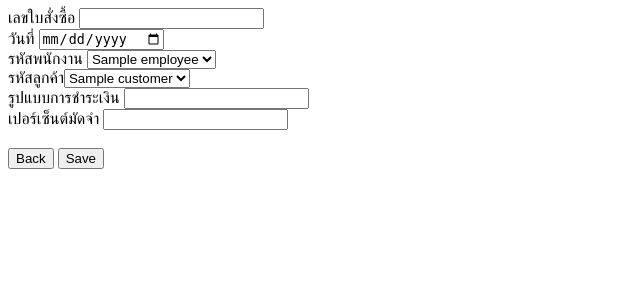
After one commit to suthidaKN/db21_008, a PHP site: template views/Quotation/newQuotation.php in a window 1280 px wide. The commit adds this page. Shown: the top 300 px of the page, without its empty margins (0-640 px from the left). Run offline with PHP 8.4, Linux system fonts and the light colour scheme; the template is opened without the code that fills it: most values are stand-ins (such as "Sample title", 1, 10 or a date in 2020).

Commit message:
NewQuotation

```diff
--- a/index.php
+++ b/index.php
@@ -16,6 +16,7 @@ if(isset($_GET['controller'])&&isset($_GET['action']))
     <?php echo "controller = ".$controller.", action = ".$action;?>
     <br>[<a href="?controller=pages&action=home">Home </a>] <br>
     <br>[<a href="?controller=Quotation&action=index">Quotation </a>] <br>
+
     <?php require_once("./routes.php");?>
 
 </body>
--- a/models/CustomerModel.php
+++ b/models/CustomerModel.php
@@ -9,6 +9,7 @@ class Customer
         $this->cusID = $cusID;
         $this->cusName = $cusName;
     }
+
     public static function getAll()
     {
         $customerList = [];
@@ -18,7 +19,7 @@ class Customer
         while ($my_row = $result->fetch_assoc()) {
             $cusID = $my_row[cusID];
             $cusName = $my_row[cusName];
-            $customerList[] = new Customer($cusID, $cusName);
+            $customerList[] = new Customer($cusID,$cusName);
         }
         require("connection_close.php");
 
--- a/models/EmployeeModel.php
+++ b/models/EmployeeModel.php
@@ -9,6 +9,7 @@ class Employee
         $this->empID = $empID;
         $this->empName = $empName;
     }
+
     public static function getAll()
     {
         $employeeList = [];
--- a/routes.php
+++ b/routes.php
@@ -1,5 +1,5 @@
 <?php
-$controllers = array('pages'=>['home', 'error'],'Quotation'=>['index']); //list controller
+$controllers = array('pages'=>['home', 'error'],'Quotation'=>['index','newQuotation','addQuotation']); //list controller
 
 function call($controller, $action){
     require_once("controllers/".$controller."_controller.php");
@@ -7,7 +7,9 @@ function call($controller, $action){
     {
         case "pages":  $controller = new PagesController();
                       break;
-        case "Quotation":  require_once("./models/QuotationModel.php");
+        case "Quotation":   require_once("./models/QuotationModel.php");
+                            require_once("./models/CustomerModel.php");
+                            require_once("./models/EmployeeModel.php");
                     $controller = new QuotationController();
                     break;
 
--- a/views/Quotation/index_Quotation.php
+++ b/views/Quotation/index_Quotation.php
@@ -1,5 +1,6 @@
 <table border = 1 >
 
+<br>New Quotation <a href="?controller=Quotation&action=newQuotation">Click</a><br>
 <tr>
 
     <td>QID</td>
@@ -11,6 +12,8 @@
     <td>Customer</td>
 
     <td>paymentTerm</td>
+
+    <td>Deposit</td>
 
     <td>Update</td>
 
@@ -32,6 +35,8 @@
 
     <td>$Quotation->paymentTerm</td>
 
+    <td>$Quotation->Deposit</td>
+
     <td>Update</td>
 
     <td>Delete</td>
--- /dev/null
+++ b/views/Quotation/newQuotation.php
@@ -0,0 +1,29 @@
+<form method = "get" action = "">
+
+    <label>เลขใบสั่งซื้อ    <input type="text" name="QID"/></label><br>
+
+    <label>วันที่      <input type="date" name="date" ></label><br>
+
+    <label>รหัสพนักงาน    <select name="empID">
+        <?php foreach($employee_list as $employee)
+        {
+             echo "<option value=$employee->empID > $employee->empName</option>";
+        }
+        ?>
+    </select></label><br>
+
+    <label>รหัสลูกค้า<select name="cusID">
+        <?php foreach($customer_list as $customer)
+         {
+             echo "<option value=$customer->cusID > $customer->cusName</option>";
+         }?>
+    </select></label><br>
+
+    <label>รูปแบบการชำระเงิน   <input type="text" name="paymentTerm"/></label><br>
+    <label>เปอร์เซ็นต์มัดจำ      <input type="text" name="Deposit"/></label><br>
+
+
+    <input type="hidden" name="controller" value="Quotation"/><br>
+    <button type="submit" name="action" value="index">Back</button>
+    <button type="submit" name="action" value="addQuotation">Save</button>
+</form>
```
Also changed, not shown: controllers/Quotation_controller.php (+20 -0 lines), models/QuotationModel.php (+15 -2 lines).
